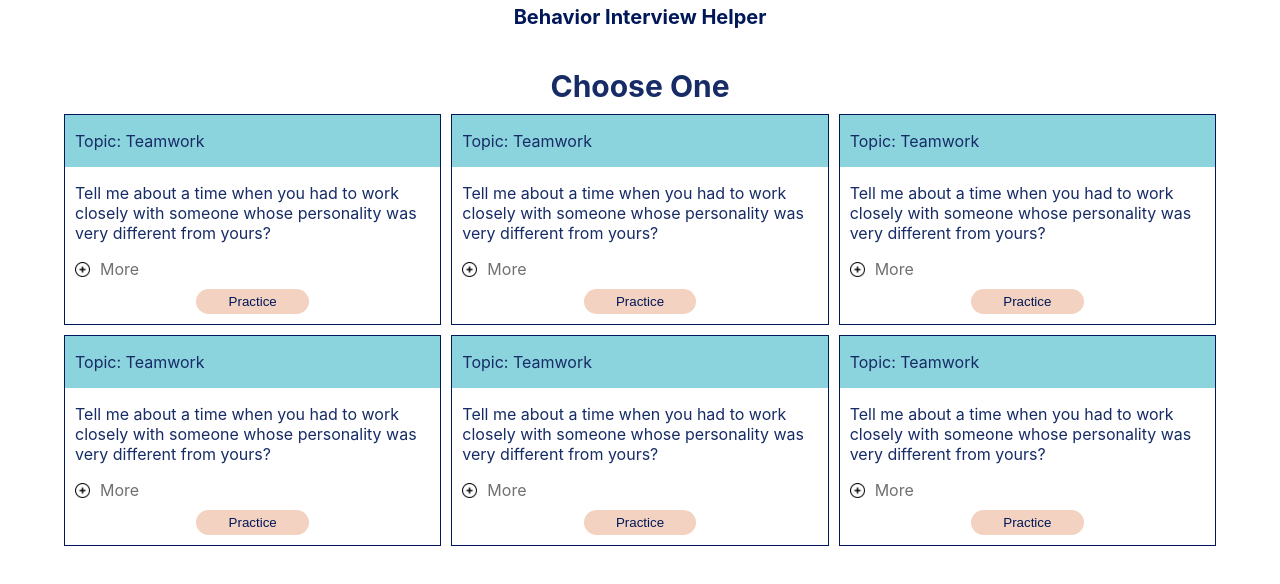
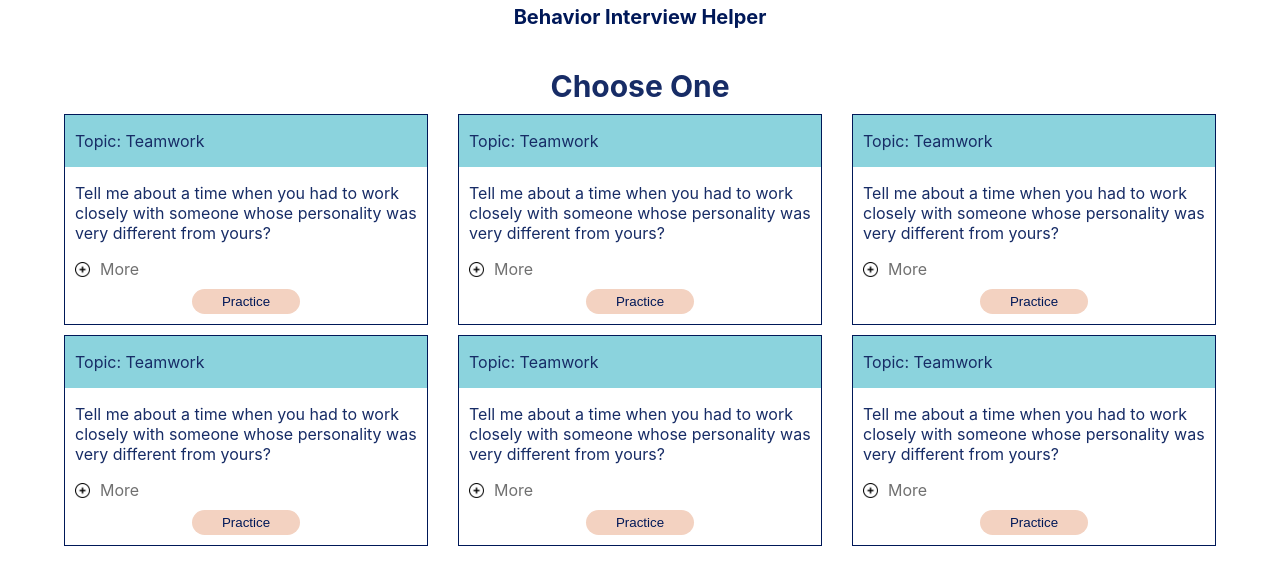
Before and after one commit to jcsmileyjr/behavior-interview-helper, a React (Create React App) app in the folder interview-helper/: page / in a window 1280 px wide. Shown: the top 584 px of the page. Built offline with nearby package versions, Linux system fonts and the light colour scheme.

Commit message:
Styling: Admin page cards increase gap size

```diff
--- a/interview-helper/src/pages/adminPage/adminPage.css
+++ b/interview-helper/src/pages/adminPage/adminPage.css
@@ -28,7 +28,7 @@
         display: grid;
         grid-template-columns: repeat(2, 1fr);
         grid-template-rows: repeat(3, 1fr);
-        grid-column-gap: 10px;
+        grid-column-gap: 30px;
         grid-row-gap: 10px;
     }
 }
```
